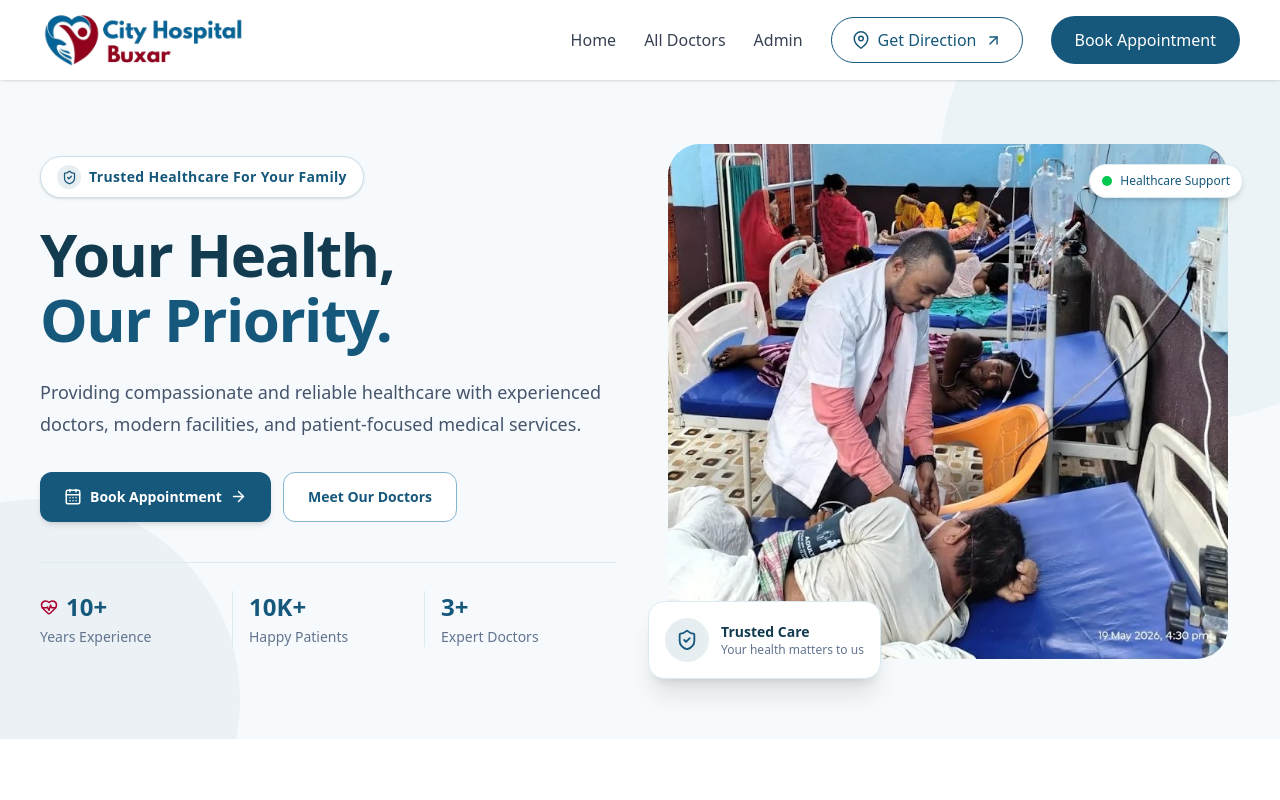
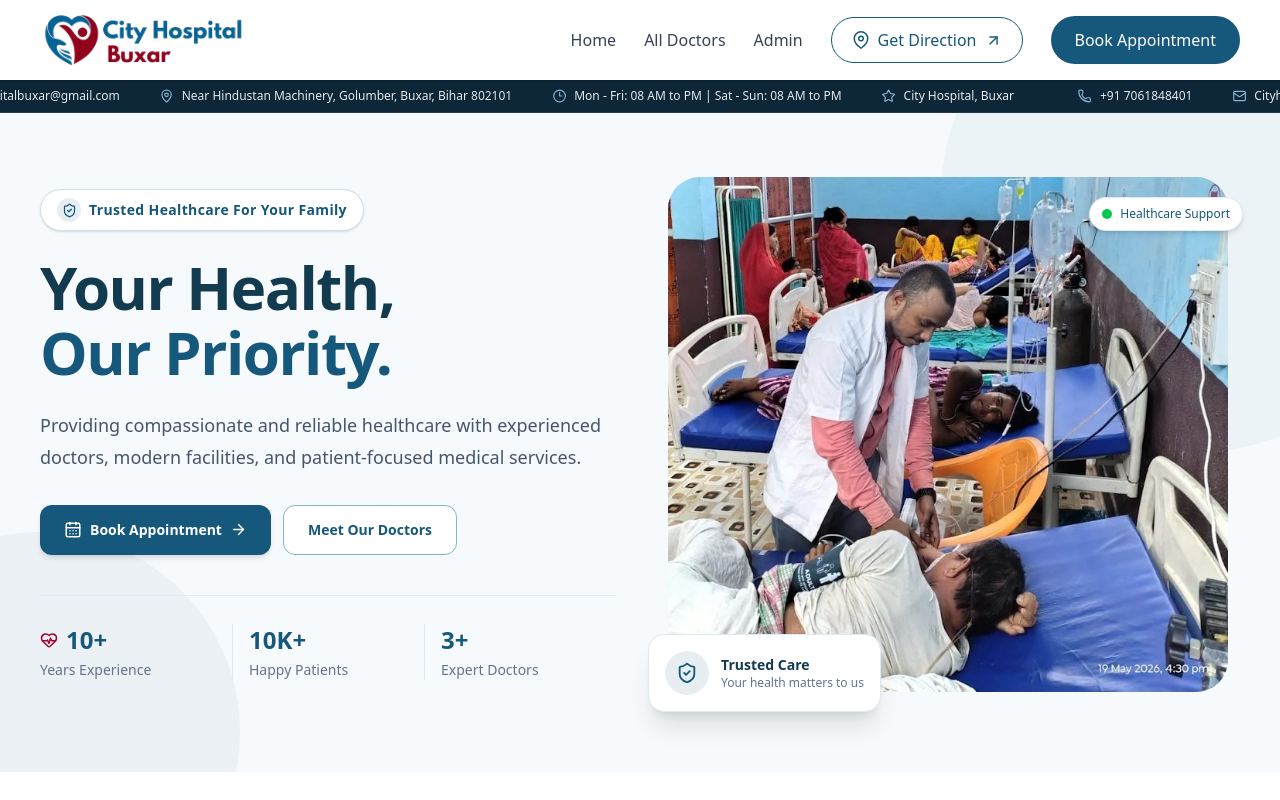
Before and after one commit to mohitvashu1/CityHospital-Frontend, a Next.js app: page / in a window 1280 px wide. Shown: the top 800 px of the page. Built offline with nearby package versions, Linux system fonts and the light colour scheme.

Commit message:
moving top ticker

```diff
--- /dev/null
+++ b/app/component/HospitalTicker.jsx
@@ -0,0 +1,96 @@
+
+"use client";
+
+import { MapPin, Phone, Mail, Clock3, Star } from "lucide-react";
+
+const items = [
+  {
+    icon: Phone,
+    content: "+91 7061848401",
+    href: "tel:+917061848401",
+  },
+  {
+    icon: Mail,
+    content: "Cityhospitalbuxar@gmail.com",
+    href: "mailto:Cityhospitalbuxar@gmail.com",
+  },
+  {
+    icon: MapPin,
+    content: "Near Hindustan Machinery, Golumber, Buxar, Bihar 802101",
+  },
+  {
+    icon: Clock3,
+    content: "Mon - Fri: 08 AM to PM | Sat - Sun: 08 AM to PM",
+  },
+  {
+    icon: Star,
+    content: "City Hospital, Buxar",
+  },
+];
+
+export default function HospitalTicker() {
+  return (
+    <div className="w-full overflow-hidden border-b border-white/10 bg-[#0d2638] text-white">
+      <div className="hospital-ticker-track flex w-max items-center py-2">
+        {[0, 1].map((group) => (
+          <div
+            key={group}
+            className="flex shrink-0 items-center gap-7 px-5 sm:gap-10 sm:px-8"
+            aria-hidden={group === 1}
+          >
+            {items.map((item, index) => {
+              const Icon = item.icon;
+
+              return (
+                <div
+                  key={`${group}-${index}`}
+                  className="flex shrink-0 items-center gap-2 whitespace-nowrap text-[11px] sm:text-xs"
+                >
+                  <Icon size={14} className="shrink-0 text-[#84b3ce]" />
+                  {item.href ? (
+                    <a
+                      href={item.href}
+                      className="font-medium text-white/90 transition hover:text-[#84b3ce]"
+                      tabIndex={group === 1 ? -1 : 0}
+                    >
+                      {item.content}
+                    </a>
+                  ) : (
+                    <span className="font-medium text-white/90">
+                      {item.content}
+                    </span>
+                  )}
+                </div>
+              );
+            })}
+          </div>
+        ))}
+      </div>
+
+      <style jsx>{`
+        .hospital-ticker-track {
+          animation: hospitalTicker 32s linear infinite;
+        }
+
+        .hospital-ticker-track:hover {
+          animation-play-state: paused;
+        }
+
+        @keyframes hospitalTicker {
+          from {
+            transform: translateX(0);
+          }
+          to {
+            transform: translateX(-50%);
+          }
+        }
+
+        @media (prefers-reduced-motion: reduce) {
+          .hospital-ticker-track {
+            animation: none;
+          }
+        }
+      `}</style>
+    </div>
+  );
+}
--- a/app/page.js
+++ b/app/page.js
@@ -2,6 +2,7 @@ import ContactStrip from "./component/ContactStrip";
 import Doctors from "./component/Doctors";
 import GoogleReviews from "./component/GoogleReviews";
 import Hero from "./component/Hero";
+import HospitalTicker from "./component/HospitalTicker";
 import MedicalServices from "./component/MedicalServices";
 import QuickInfo from "./component/QuickInfo";
 
@@ -9,6 +10,7 @@ import QuickInfo from "./component/QuickInfo";
 export default function Home() {
   return (
      <main>
+      <HospitalTicker/>
       <Hero />
       <Doctors/>
       <MedicalServices/>
```
